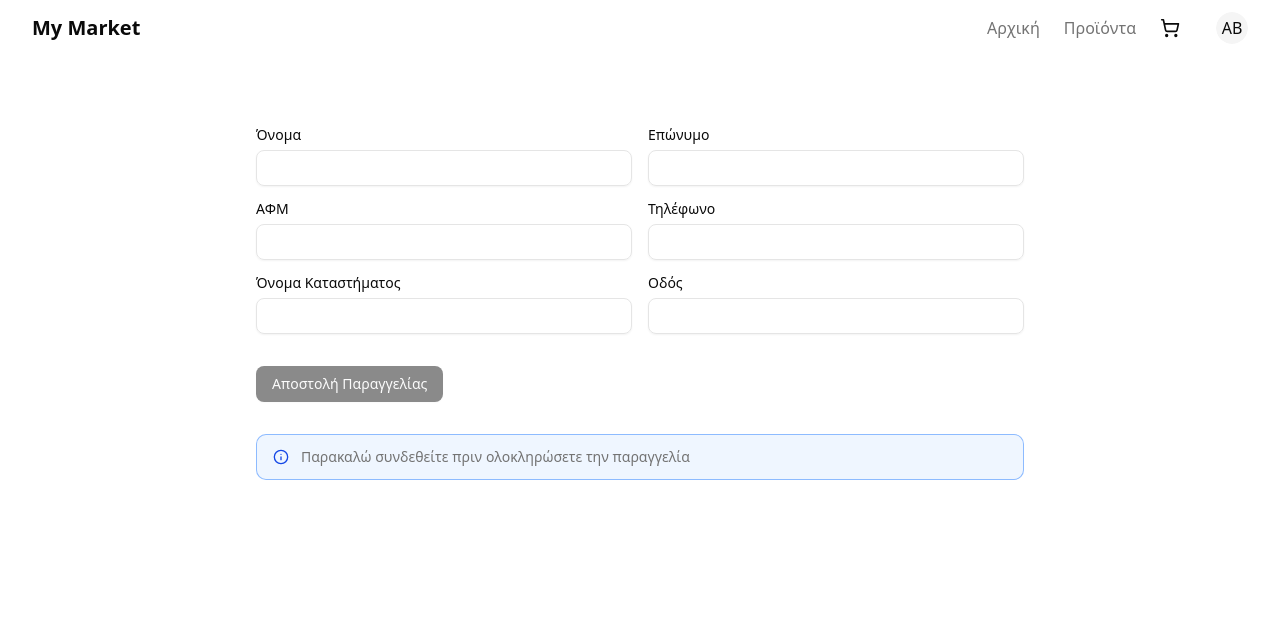
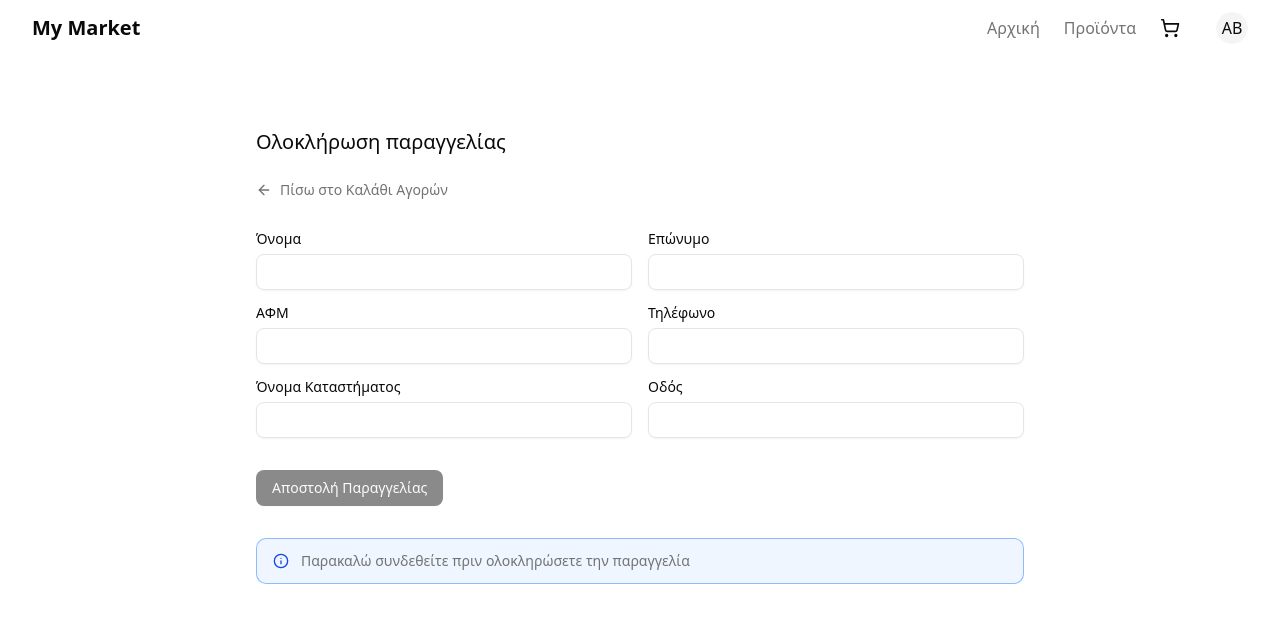
Before and after one commit to kboul/nextjs-eshop, a Next.js app: page /checkout in a window 1280 px wide. Shown: the top 622 px of the page. Built offline with nearby package versions, Linux system fonts and the light colour scheme; no server answers.

Commit message:
Add a link on checkout page to navigate back to cart

```diff
--- a/src/components/SaveOrder/SaveOrder.tsx
+++ b/src/components/SaveOrder/SaveOrder.tsx
@@ -7,7 +7,8 @@ import { z } from "zod";
 import { toast } from "sonner";
 import { useRouter } from "next/navigation"; // Note: next/navigation for App Router
 import { useUser } from "@clerk/nextjs";
-import { Info } from "lucide-react";
+import { ArrowLeft, Info } from "lucide-react";
+import Link from "next/link";
 
 import { Form, FormControl, FormField, FormItem, FormLabel, FormMessage } from "../ui/form";
 import { Button } from "../ui/button";
@@ -58,6 +59,14 @@ export function SaveOrder() {
   return (
     <Form {...form}>
       <form onSubmit={form.handleSubmit(onSubmit)} className="space-y-8 max-w-3xl mx-auto py-10">
+        <h1 className="text-xl mb-6">{allPaths.checkout.label}</h1>
+        <Link
+          href={allPaths.cart.href}
+          className="flex items-center gap-2 text-sm text-muted-foreground hover:text-primary transition-colors">
+          <ArrowLeft className="w-4 h-4" />
+          Πίσω στο {allPaths.cart.label}
+        </Link>
+
         <div className="grid grid-cols-12 gap-4">
           <div className="col-span-6">
             <FormField
```
